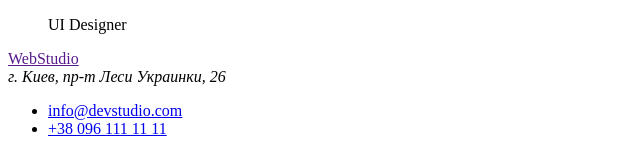
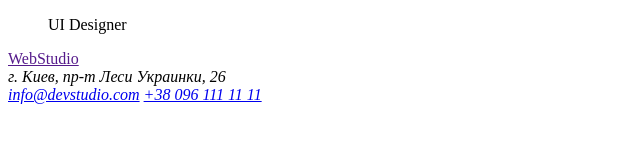
Before and after one commit to Oleksander38/goit-markup-hw-01., a plain HTML site: page index.html in a window 1280 px wide. Shown: the part 2614-2768 px from the top of the page, without its empty margins (0-640 px from the left). After the commit the page ends 2726 px from the top, so only its background shows below. Drawn offline with Linux system fonts and the light colour scheme.

Commit message:
Пвдправив адрессу

```diff
--- a/index.html
+++ b/index.html
@@ -68,10 +68,10 @@
    <footer>
 <a href="">WebStudio</a>
 <address>г. Киев, пр-т Леси Украинки, 26</address>
-<ul>
-    <li><a href="info@devstudio.com">info@devstudio.com</a></li>
-    <li><a href="tel:+380961111111">+38 096 111 11 11</a></li>
-</ul>
+<address>
+    <a href="info@devstudio.com">info@devstudio.com</a>
+    <a href="tel:+380961111111">+38 096 111 11 11</a>
+</address>
    </footer>
 </body>
 
```
Also changed, not shown: 1 other file.
